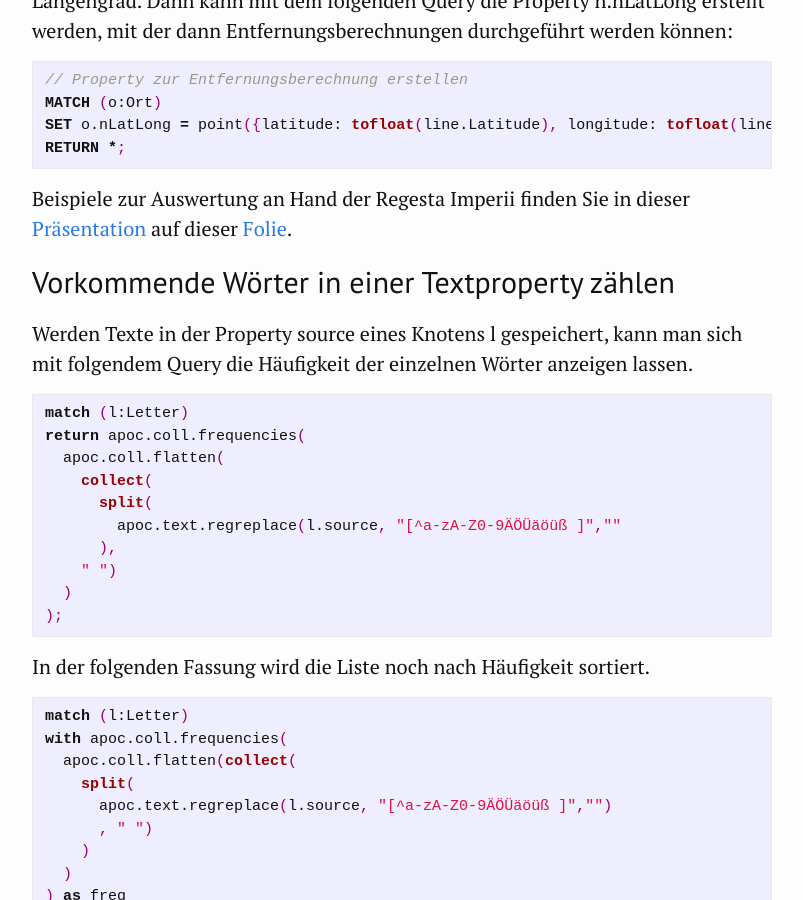
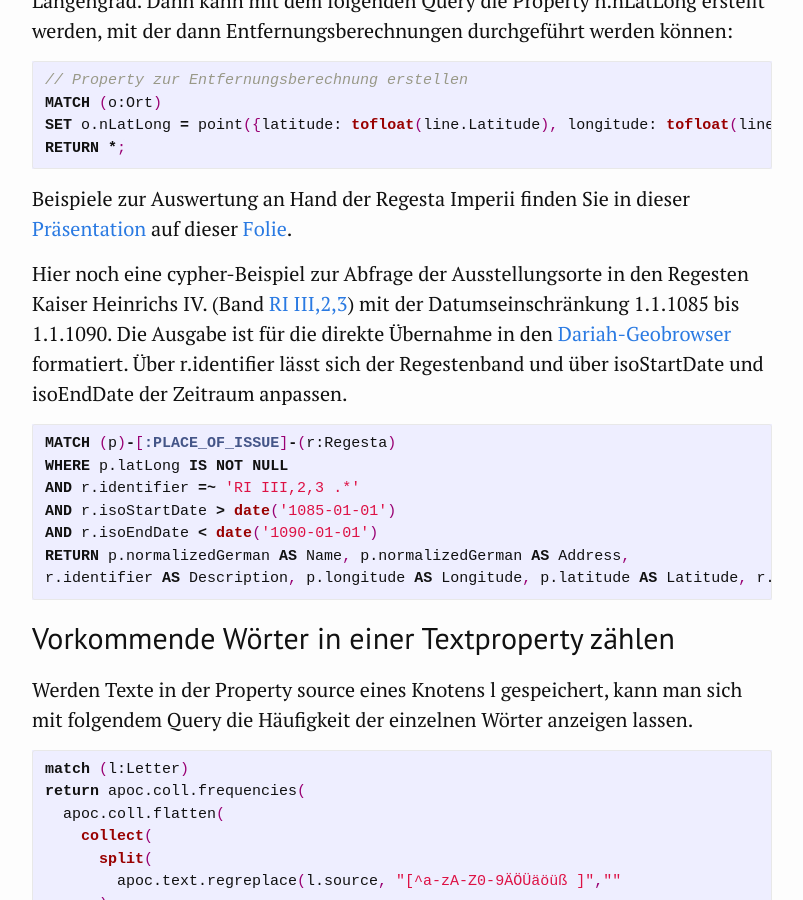
Before and after one commit to kuczera/Graphentechnologien, a Jekyll site: the page built from docs/95_Anhang.md, in a window 1280 px wide and 900 px high, scrolled down 5811 px. Shown: the whole window, without its empty margins (238-1041 px from the left). Built offline with Jekyll 4.4.1, drawn with Linux system fonts in a browser that asks for light colours.

Commit message:
Auswertung für Geobrowser ergänzt

```diff
--- a/docs/95_Anhang.md
+++ b/docs/95_Anhang.md
@@ -190,6 +190,18 @@ RETURN *;
 ~~~
 
 Beispiele zur Auswertung an Hand der Regesta Imperii finden Sie in dieser <a href="https://digitale-methodik.adwmainz.net/mod5/5c/slides/graphentechnologien/RI.html">Präsentation</a> auf dieser <a href="https://digitale-methodik.adwmainz.net/mod5/5c/slides/graphentechnologien/RI.html#/step-10">Folie</a>.
+
+Hier noch eine cypher-Beispiel zur Abfrage der Ausstellungsorte in den Regesten Kaiser Heinrichs IV. (Band [RI III,2,3](http://www.regesta-imperii.de/unternehmen/publikationen.html#c200)) mit der Datumseinschränkung 1.1.1085 bis 1.1.1090. Die Ausgabe ist für die direkte Übernahme in den [Dariah-Geobrowser](https://geobrowser.de.dariah.eu/edit/index.html) formatiert. Über r.identifier lässt sich der Regestenband und über isoStartDate und isoEndDate der Zeitraum anpassen.
+
+~~~cypher
+MATCH (p)-[:PLACE_OF_ISSUE]-(r:Regesta)
+WHERE p.latLong IS NOT NULL
+AND r.identifier =~ 'RI III,2,3 .*'
+AND r.isoStartDate > date('1085-01-01')
+AND r.isoEndDate < date('1090-01-01')
+RETURN p.normalizedGerman AS Name, p.normalizedGerman AS Address,
+r.identifier AS Description, p.longitude AS Longitude, p.latitude AS Latitude, r.isoStartDate AS Timestamp
+~~~
 
 ## Vorkommende Wörter in einer Textproperty zählen
 
```
